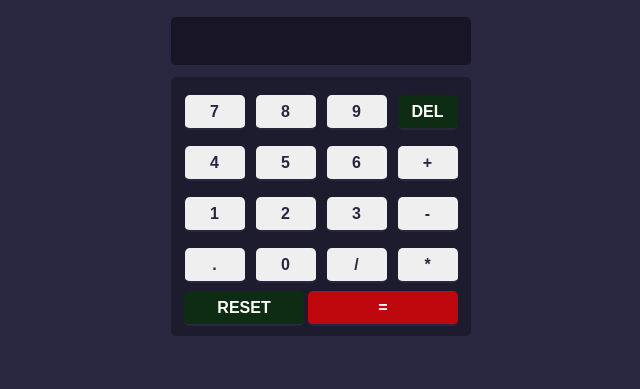
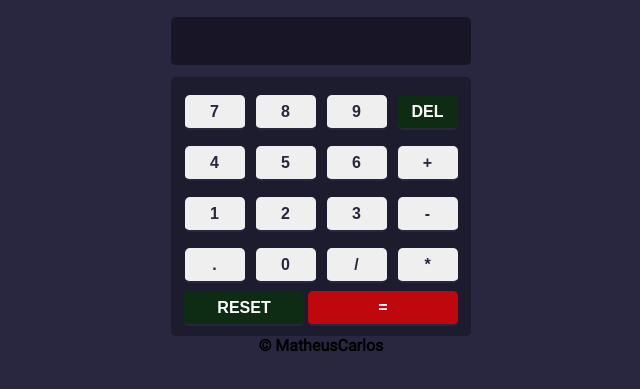
Before and after one commit to MatheusCarlosF/calculadora, a plain HTML site: page index.html in a window 1280 px wide. Shown: the part 61-450 px from the top of the page, without its empty margins (319-959 px from the left). Drawn offline with Linux system fonts and the light colour scheme.

Commit message:
add footer

```diff
--- a/index.html
+++ b/index.html
@@ -51,6 +51,7 @@
         </div>
 
     </section>
+    <footer>&copy; MatheusCarlos</footer>
     <script src="script.js"></script>
 </body>
 </html>
```
